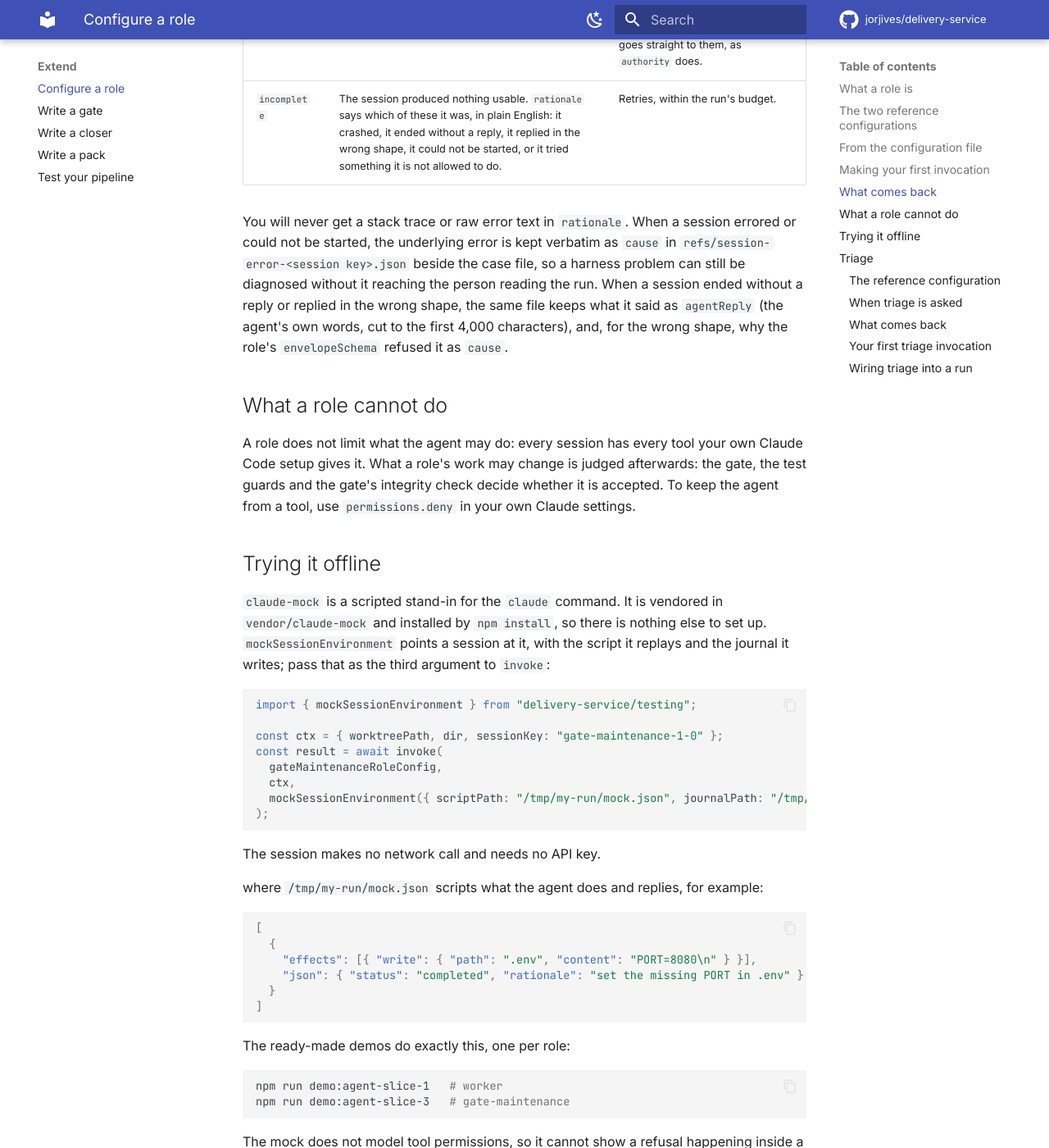
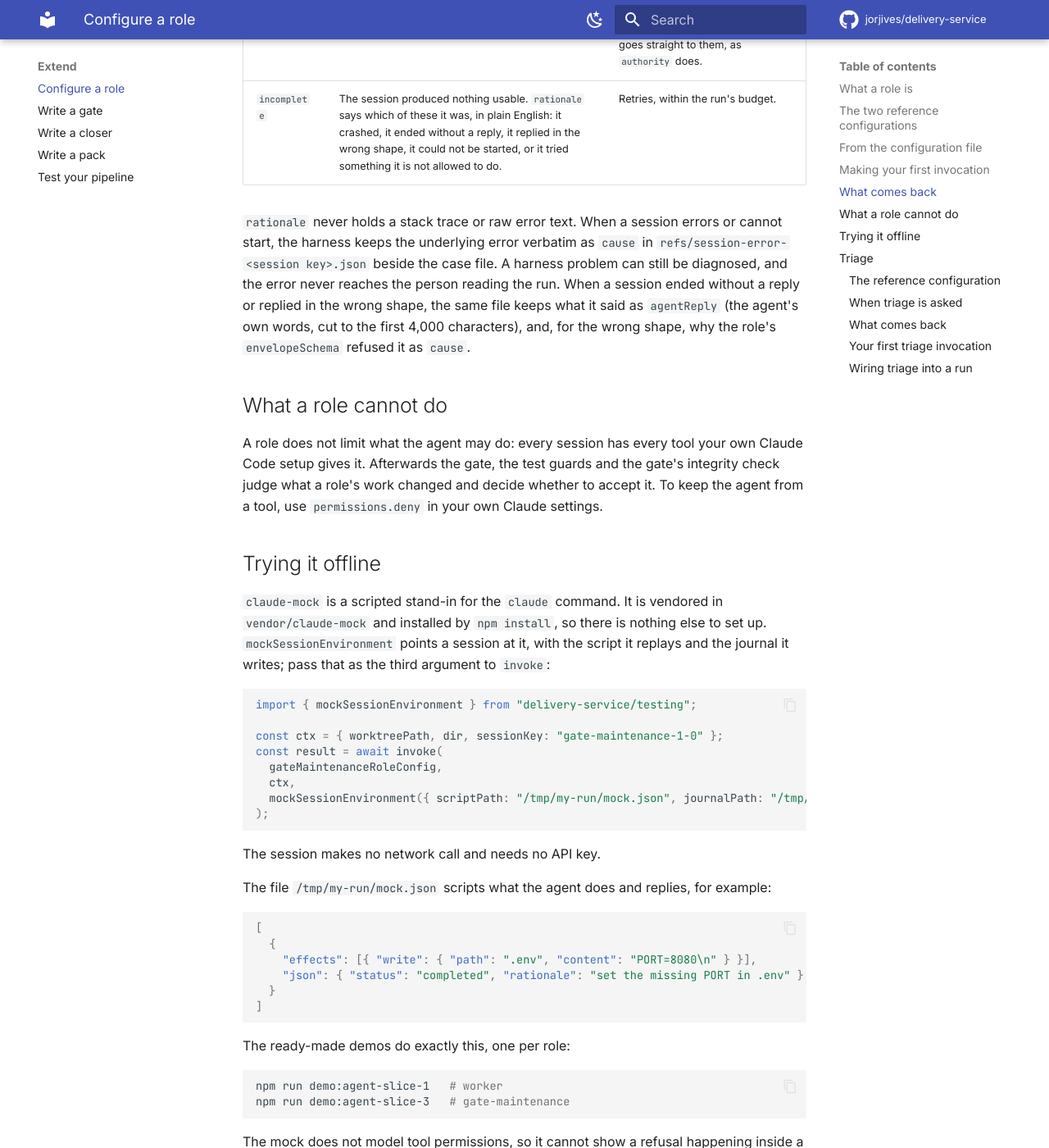
Before and after one commit to jorjives/delivery-service, an MkDocs documentation site: the page built from docs/configuring-a-role.md, in a window 1280 px wide and 1400 px high, scrolled down 3560 px. Shown: the whole window at 82% size. Built offline with MkDocs 1.6.1 and Material for MkDocs 9.7.7, drawn with Linux system fonts in a browser that asks for light colours; comment, search, counter and statistics services are not loaded; some of the changed text lies outside the part shown.

Commit message:
Tighten the prose of the role, gate, closer, pack and testing guides
Same pass; anchors other pages link to are unchanged.

Co-Authored-By: Claude Sonnet 5.5 <noreply@anthropic.com>

````diff
--- a/docs/configuring-a-role.md
+++ b/docs/configuring-a-role.md
@@ -3,14 +3,14 @@
 This guide gets you from nothing to a first successful agent invocation for any
 of the three roles a run dispatches: the **worker**, **gate-maintenance** and
 **triage**. You do not need to read any source to follow it. A fourth role, the
-**scanner**, reviews a project for `delivery review`; it is configured by the
-review, not by you, and works in a scratch copy that is thrown away, as triage does.
+**scanner**, reviews a project for `delivery review`; the
+review configures it, not you, and it works in a scratch copy that is thrown away, as triage does.
 
 ## What a role is
 
 The harness has one way of running an agent: `invoke(roleCfg, ctx)`. It starts one
 fresh agent session, sends it a prompt the harness assembles from the case file,
-and hands back exactly one result. A **role** is nothing more than the
+and hands back exactly one result. A **role** is the
 configuration you pass as `roleCfg`. You never write invocation code for a new
 role; you write a new configuration.
 
@@ -79,10 +79,10 @@ A project no longer changes roles from its configuration file. Instructions go i
 `agent.append` (see [Project configuration](project-configuration.md)); tool restrictions go
 in `permissions.deny` in your own Claude settings.
 
-**A misspelled tool name is not caught by `delivery validate`.** No list of valid
-tool names is checked, because none could stay in step with the agent runtime you
-have installed. A misspelling shows up during a run instead: the tool you meant is
-refused to the agent as a tool outside its list (see [What a role cannot do](#what-a-role-cannot-do)), and the run reports that refusal. If an agent says it was refused a tool
+**`delivery validate` does not catch a misspelled tool name.** It checks no list of valid
+tool names, because no list could stay in step with the agent runtime you
+have installed. The misspelling shows up during a run instead: the agent is
+refused the tool you meant, as a tool outside its list (see [What a role cannot do](#what-a-role-cannot-do)), and the run reports that refusal. If an agent says it was refused a tool
 you thought you granted, check the spelling in `allowedTools` first.
 
 Whatever the file lists, a role still works only inside its working tree: the
@@ -146,10 +146,10 @@ Always exactly one of three results:
 | `escalate` | The agent says it cannot go on, with a `category` of `exhaustion`, `authority` or `decision`. | Stops retrying that step and escalates. A `decision` also carries a `question` for the operator and goes straight to them, as `authority` does. |
 | `incomplete` | The session produced nothing usable. `rationale` says which of these it was, in plain English: it crashed, it ended without a reply, it replied in the wrong shape, it could not be started, or it tried something it is not allowed to do. | Retries, within the run's budget. |
 
-You will never get a stack trace or raw error text in `rationale`. When a session
-errored or could not be started, the underlying error is kept verbatim as `cause` in
-`refs/session-error-<session key>.json` beside the case file, so a harness problem
-can still be diagnosed without it reaching the person reading the run. When a session
+`rationale` never holds a stack trace or raw error text. When a session
+errors or cannot start, the harness keeps the underlying error verbatim as `cause` in
+`refs/session-error-<session key>.json` beside the case file. A harness problem
+can still be diagnosed, and the error never reaches the person reading the run. When a session
 ended without a reply or replied in the wrong shape, the same file keeps what it said
 as `agentReply` (the agent's own words, cut to the first 4,000 characters), and, for
 the wrong shape, why the role's `envelopeSchema` refused it as `cause`.
@@ -157,8 +157,8 @@ the wrong shape, why the role's `envelopeSchema` refused it as `cause`.
 ## What a role cannot do
 
 A role does not limit what the agent may do: every session has every tool your own Claude Code
-setup gives it. What a role's work may change is judged afterwards: the gate, the test guards
-and the gate's integrity check decide whether it is accepted. To keep the agent from a tool,
+setup gives it. Afterwards the gate, the test guards
+and the gate's integrity check judge what a role's work changed and decide whether to accept it. To keep the agent from a tool,
 use `permissions.deny` in your own Claude settings.
 
 ## Trying it offline
@@ -181,7 +181,7 @@ const result = await invoke(
 
 The session makes no network call and needs no API key.
 
-where `/tmp/my-run/mock.json` scripts what the agent does and replies, for example:
+The file `/tmp/my-run/mock.json` scripts what the agent does and replies, for example:
 
 ```json
 [
````
Also changed, not shown: docs/testing-your-pipeline.md (+6 -6 lines), docs/writing-a-closer.md (+7 -8 lines), docs/writing-a-gate.md (+5 -6 lines), docs/writing-a-pack.md (+6 -6 lines).
